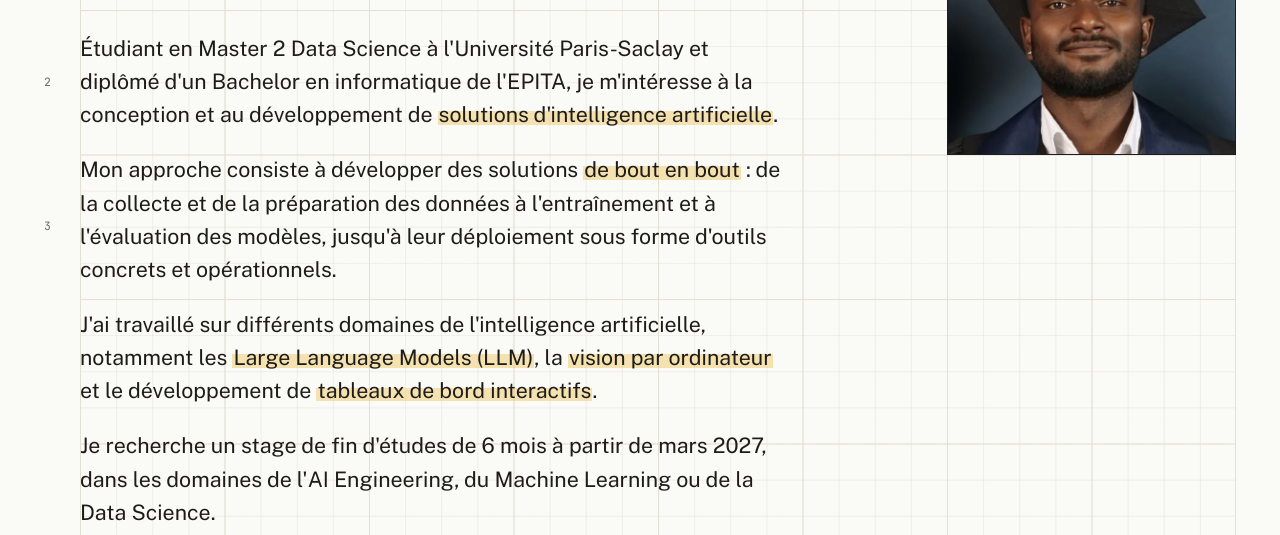
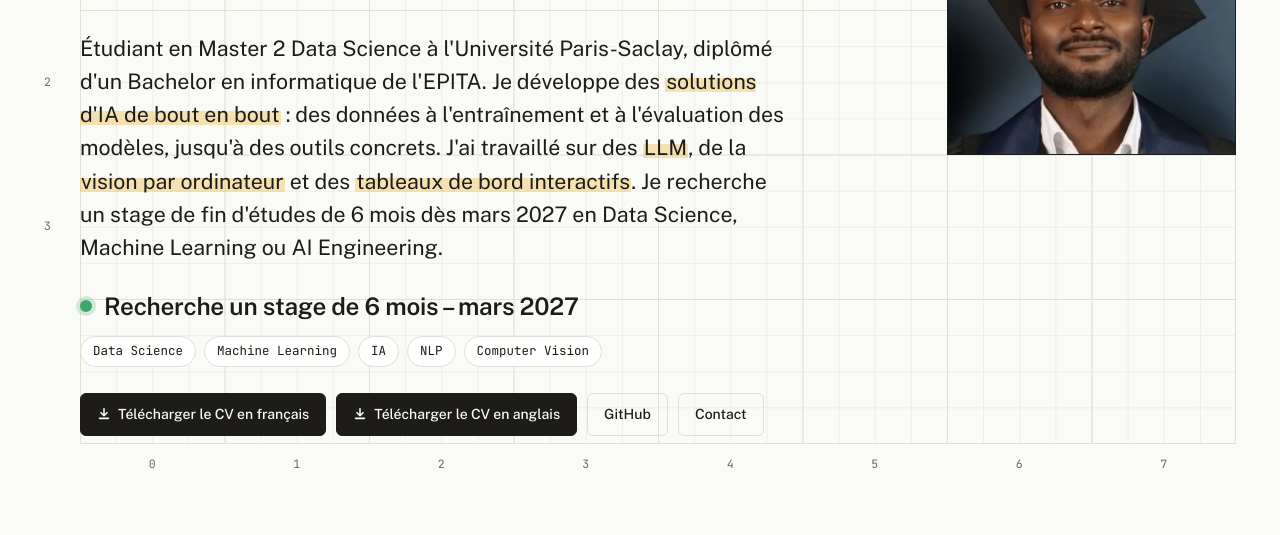
Before and after one commit to sathyagnanou/portfolio, a plain HTML site: page index.html in a window 1280 px wide. Shown: the part 374-909 px from the top of the page. Drawn offline with nearby package versions, Linux system fonts and the light colour scheme.

Commit message:
Shorter hero profile text

```diff
--- a/index.html
+++ b/index.html
@@ -320,14 +320,8 @@ footer { padding: 36px 0 50px; display: flex; justify-content: space-between; ga
     <p class="descr"><span class="fr">Data Science, Machine Learning et IA</span><span class="en">Data Science, Machine Learning and AI</span></p>
     <h1 id="name">Sathya Gnanou</h1>
     <div class="hero-text">
-      <p class="intro fr">Étudiant en Master 2 Data Science à l'Université Paris-Saclay et diplômé d'un Bachelor en informatique de l'EPITA, je m'intéresse à la conception et au développement de <mark>solutions d'intelligence artificielle</mark>.</p>
-      <p class="intro fr">Mon approche consiste à développer des solutions <mark>de bout en bout</mark> : de la collecte et de la préparation des données à l'entraînement et à l'évaluation des modèles, jusqu'à leur déploiement sous forme d'outils concrets et opérationnels.</p>
-      <p class="intro fr">J'ai travaillé sur différents domaines de l'intelligence artificielle, notamment les <mark>Large Language Models (LLM)</mark>, la <mark>vision par ordinateur</mark> et le développement de <mark>tableaux de bord interactifs</mark>.</p>
-      <p class="intro fr">Je recherche un stage de fin d'études de 6 mois à partir de mars 2027, dans les domaines de l'AI Engineering, du Machine Learning ou de la Data Science.</p>
-      <p class="intro en">Master's student in Data Science at Université Paris-Saclay and graduate of a Bachelor's in Computer Science from EPITA, I am interested in designing and building <mark>artificial intelligence solutions</mark>.</p>
-      <p class="intro en">My approach is to build solutions <mark>end to end</mark>: from collecting and preparing data to training and evaluating models, through to deploying them as concrete, operational tools.</p>
-      <p class="intro en">I have worked across several areas of artificial intelligence, including <mark>Large Language Models (LLMs)</mark>, <mark>computer vision</mark> and <mark>interactive dashboards</mark>.</p>
-      <p class="intro en">I am looking for a 6-month end-of-studies internship starting March 2027, in AI Engineering, Machine Learning or Data Science.</p>
+      <p class="intro fr">Étudiant en Master 2 Data Science à l'Université Paris-Saclay, diplômé d'un Bachelor en informatique de l'EPITA. Je développe des <mark>solutions d'IA de bout en bout</mark> : des données à l'entraînement et à l'évaluation des modèles, jusqu'à des outils concrets. J'ai travaillé sur des <mark>LLM</mark>, de la <mark>vision par ordinateur</mark> et des <mark>tableaux de bord interactifs</mark>. Je recherche un stage de fin d'études de 6 mois dès mars 2027 en Data Science, Machine Learning ou AI Engineering.</p>
+      <p class="intro en">Master's student in Data Science at Université Paris-Saclay, with a Bachelor's in Computer Science from EPITA. I build <mark>AI solutions end to end</mark>: from data to model training and evaluation, all the way to concrete tools. I have worked on <mark>LLMs</mark>, <mark>computer vision</mark> and <mark>interactive dashboards</mark>. I am looking for a 6-month end-of-studies internship from March 2027 in Data Science, Machine Learning or AI Engineering.</p>
       <div class="status">
         <span class="live"><span class="fr">Recherche un stage de 6 mois – mars 2027</span><span class="en">Seeking a 6-month internship – March 2027</span></span>
       </div>
```
